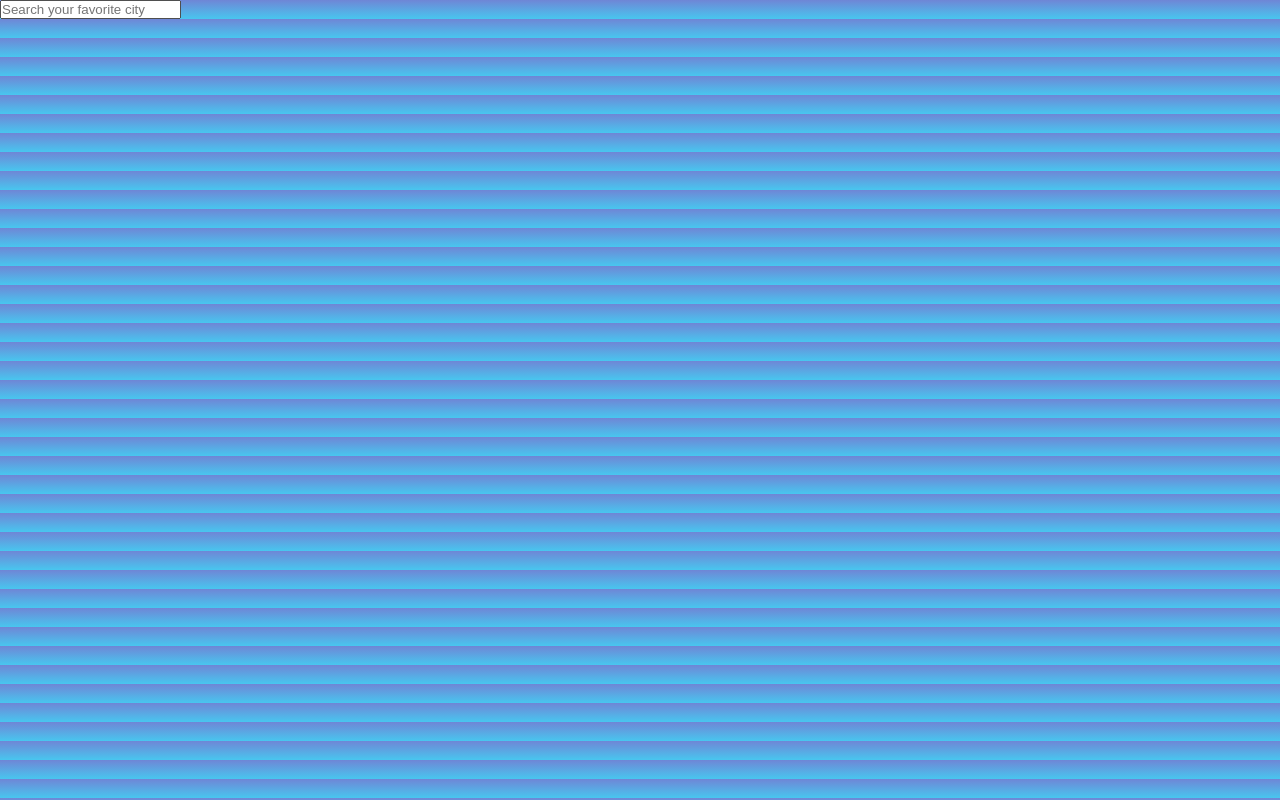
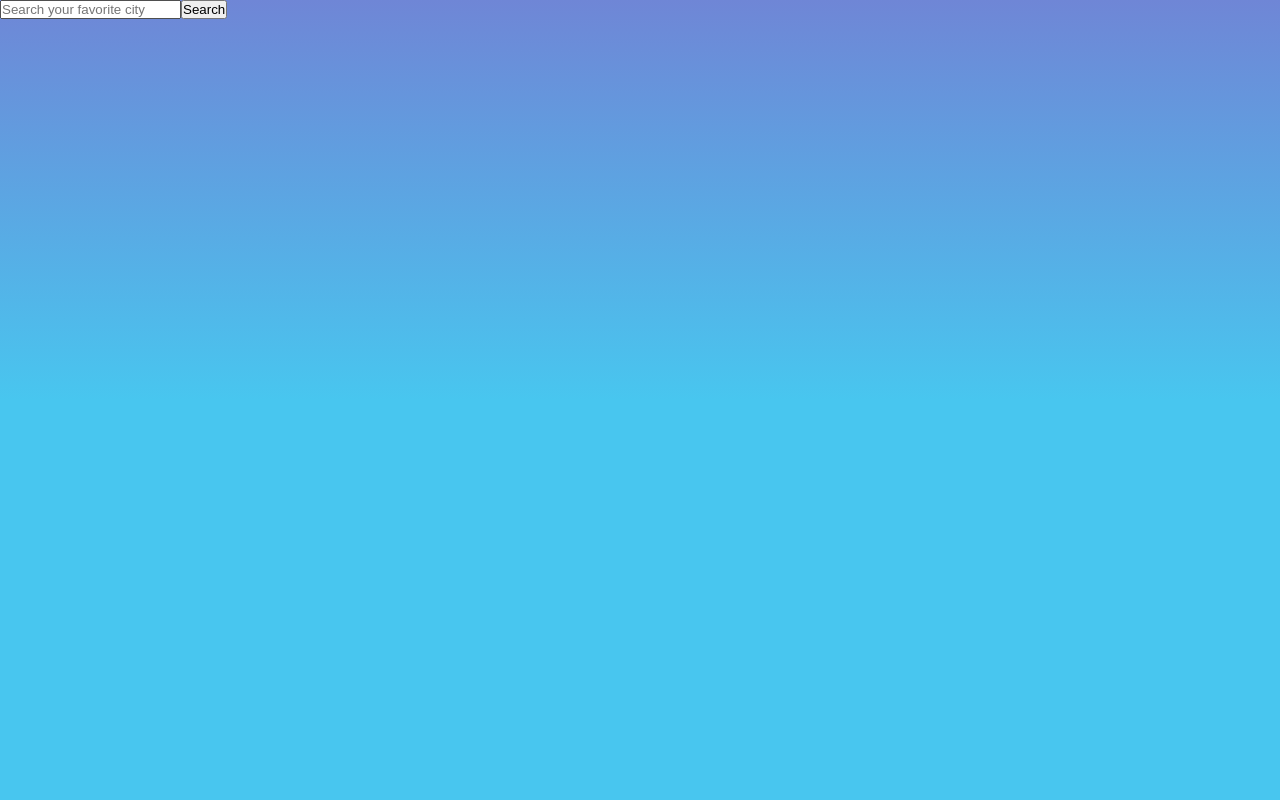
Before and after one commit to avtarprajapati/Weather-Forecast, a React (Create React App) app: page / in a window 1280 px wide. Built offline with nearby package versions, Linux system fonts and the light colour scheme.

Commit message:
style fix

```diff
--- a/src/App.js
+++ b/src/App.js
@@ -1,13 +1,12 @@
 import React, { Component } from "react";
 import Search from "./components/Search";
-import "./style/base.scss";
-import "./style/variables.scss";
+
 import "./style/include.scss";
 
 export class App extends Component {
   render() {
     return (
-      <div>
+      <div className="container">
         <Search />
       </div>
     );
--- a/src/components/Search.js
+++ b/src/components/Search.js
@@ -1,9 +1,17 @@
 import React from "react";
 
 export function Search() {
+  const onFormSubmit = (e) => {
+    e.preventDefault();
+  };
   return (
-    <form>
-      <input type="text" placeholder="Search your favorite city" />
+    <form onSubmit={(e) => onFormSubmit(e)}>
+      <input
+        type="text"
+        placeholder="Search your favorite city"
+        name="search"
+      />
+      <button>Search</button>
     </form>
   );
 }
--- a/src/style/base.scss
+++ b/src/style/base.scss
@@ -10,7 +10,7 @@ html {
   font-size: 62.5%;
 }
 
-body {
-  background: linear-gradient(to top, #48c6ef 0%, #6f86d6 100%);
-  // background-size: cover;
+.container {
+  background: $linear-background;
+  min-height: 100vh;
 }
--- a/src/style/include.scss
+++ b/src/style/include.scss
@@ -1 +1,3 @@
+@import "./variables.scss";
+@import "./base.scss";
 @import "./search";
--- a/src/style/variables.scss
+++ b/src/style/variables.scss
@@ -1 +1 @@
-$linear-background: linear-gradient(to top, #48c6ef 0%, #6f86d6 100%);
+$linear-background: linear-gradient(to top, #48c6ef 50%, #6f86d6 100%);
```
